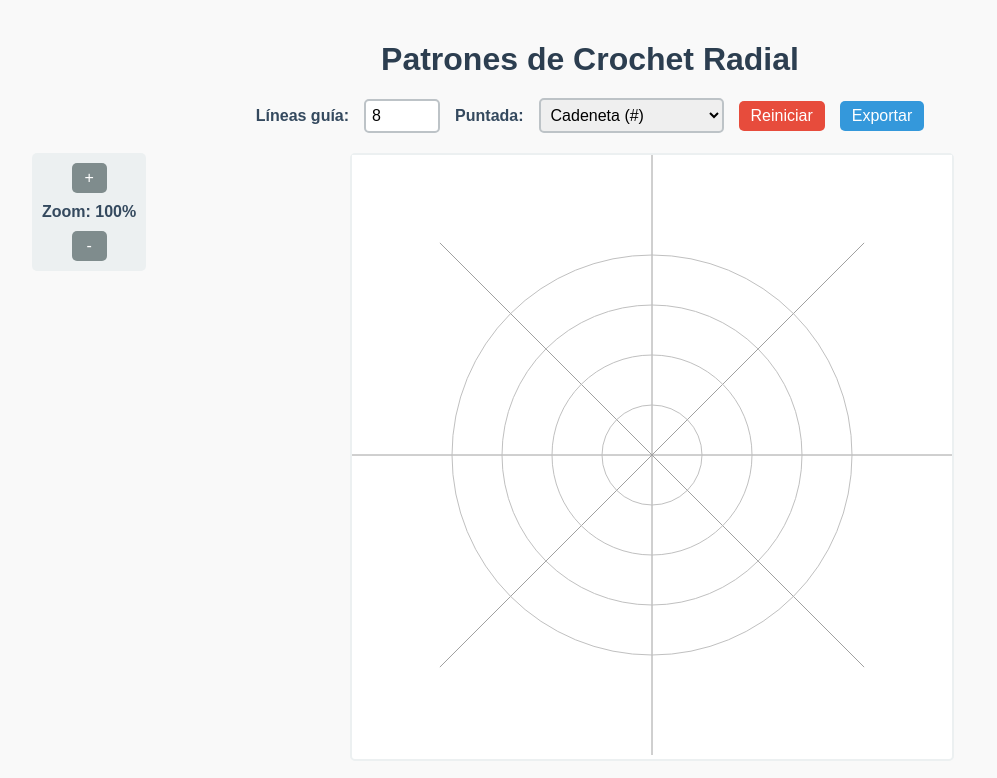
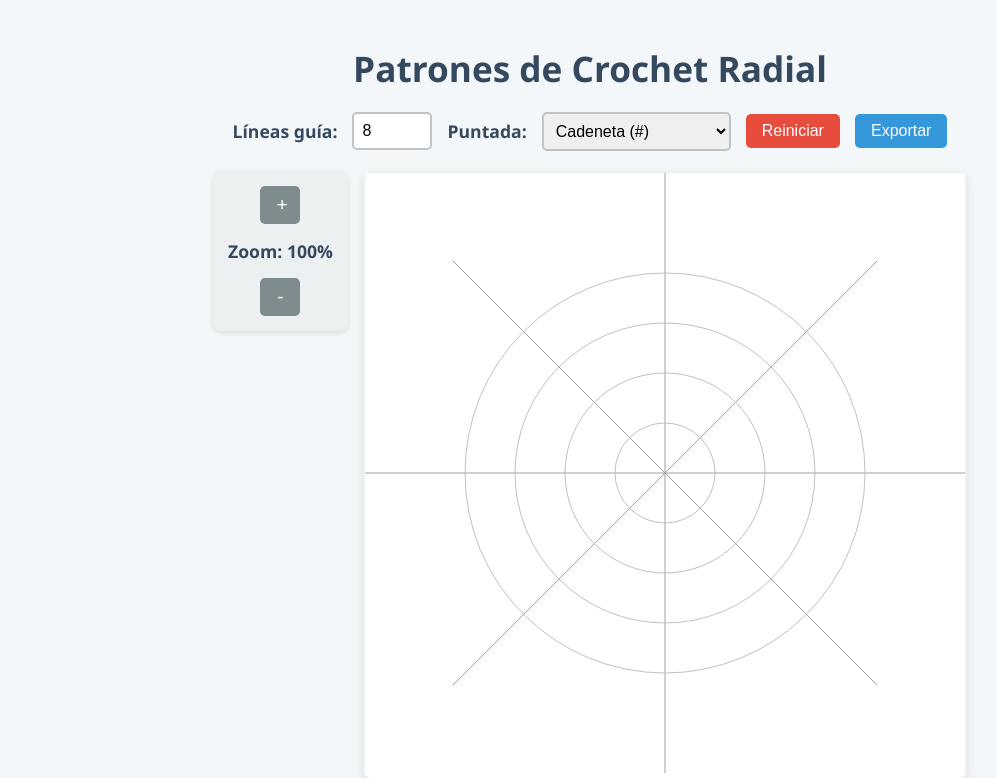
Before and after one commit to MPetovick/testCadeneta, a plain HTML site: page index.html in a window 1280 px wide. Shown: the top 778 px of the page, without its empty margins (50-1047 px from the left). Drawn offline with Linux system fonts and the light colour scheme.

Commit message:
Actualizar styles.css

```diff
--- a/styles.css
+++ b/styles.css
@@ -1,8 +1,9 @@
 body {
-    font-family: Arial, sans-serif;
-    background-color: #f9f9f9;
+    font-family: 'Segoe UI', Tahoma, Geneva, Verdana, sans-serif;
+    background-color: #f4f7f9;
     margin: 0;
     padding: 20px;
+    color: #2c3e50;
 }
 
 .container {
@@ -12,9 +13,10 @@ body {
 }
 
 h1 {
-    color: #2c3e50;
+    color: #34495e;
     margin-bottom: 20px;
-    font-size: 2em;
+    font-size: 2.2em;
+    font-weight: 600;
 }
 
 .controls {
@@ -26,61 +28,61 @@ h1 {
     flex-wrap: wrap;
 }
 
-.main-content {
-    display: flex;
-    gap: 10px;
-    justify-content: center;
-    align-items: flex-start;
-}
-
-.zoom-bar {
-    display: flex;
-    flex-direction: column;
-    gap: 10px;
-    align-items: center;
-    padding: 10px;
-    background-color: #ecf0f1;
-    border-radius: 5px;
-}
-
 label {
     color: #34495e;
     font-weight: bold;
+    font-size: 1.1em;
 }
 
 input[type="number"] {
     width: 60px;
-    padding: 6px;
+    padding: 8px;
     border: 2px solid #bdc3c7;
     border-radius: 5px;
     font-size: 1em;
+    transition: border-color 0.3s;
+}
+
+input[type="number"]:focus {
+    border-color: #3498db;
 }
 
 select {
-    padding: 6px;
+    padding: 8px;
     border: 2px solid #bdc3c7;
     border-radius: 5px;
     font-size: 1em;
+    transition: border-color 0.3s;
+}
+
+select:focus {
+    border-color: #3498db;
 }
 
 button {
-    padding: 6px 12px;
+    padding: 8px 16px;
     background-color: #3498db;
     color: white;
     border: none;
     border-radius: 5px;
     cursor: pointer;
     font-size: 1em;
-    transition: background-color 0.3s;
+    transition: background-color 0.3s, transform 0.1s;
 }
 
 button:hover {
     background-color: #2980b9;
+    transform: scale(1.05);
+}
+
+button:active {
+    transform: scale(0.95);
 }
 
 #zoomIn, #zoomOut {
     background-color: #7f8c8d;
-    width: 35px;
+    width: 40px;
+    font-size: 1.2em;
 }
 
 #zoomIn:hover, #zoomOut:hover {
@@ -97,8 +99,26 @@ button:hover {
 
 #zoomLevel {
     color: #34495e;
-    font-size: 1em;
+    font-size: 1.1em;
     font-weight: bold;
+}
+
+.main-content {
+    display: flex;
+    gap: 15px;
+    justify-content: center;
+    align-items: flex-start;
+}
+
+.zoom-bar {
+    display: flex;
+    flex-direction: column;
+    gap: 15px;
+    align-items: center;
+    padding: 15px;
+    background-color: #ecf0f1;
+    border-radius: 8px;
+    box-shadow: 0 2px 5px rgba(0, 0, 0, 0.1);
 }
 
 #grid {
@@ -108,9 +128,10 @@ button:hover {
     aspect-ratio: 1 / 1;
     background-color: #fff;
     border: 2px solid #ecf0f1;
-    border-radius: 5px;
-    margin: 0 auto;
+    border-radius: 8px;
+    box-shadow: 0 4px 10px rgba(0, 0, 0, 0.1);
     cursor: move;
+    transition: transform 0.3s ease;
 }
 
 textarea {
@@ -125,4 +146,9 @@ textarea {
     font-size: 1em;
     resize: none;
     background-color: #f7f9fa;
+    transition: border-color 0.3s;
 }
+
+textarea:focus {
+    border-color: #3498db;
+}
```
